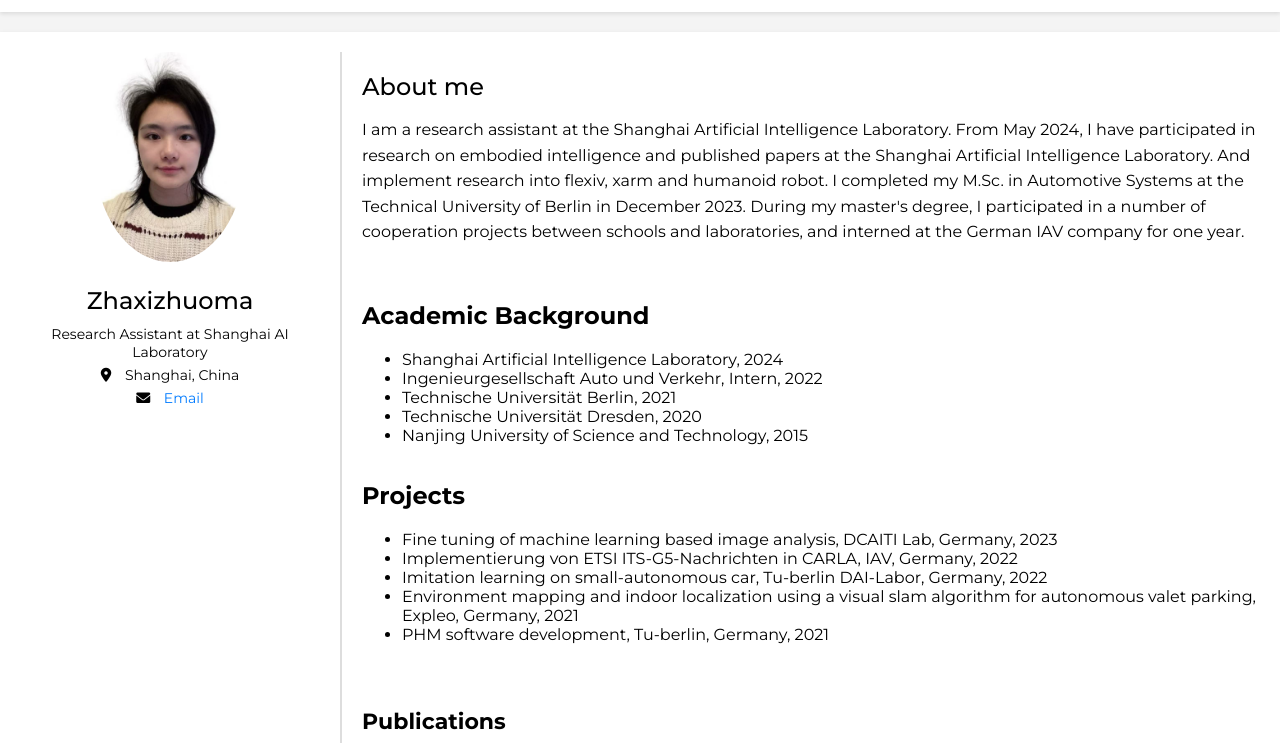
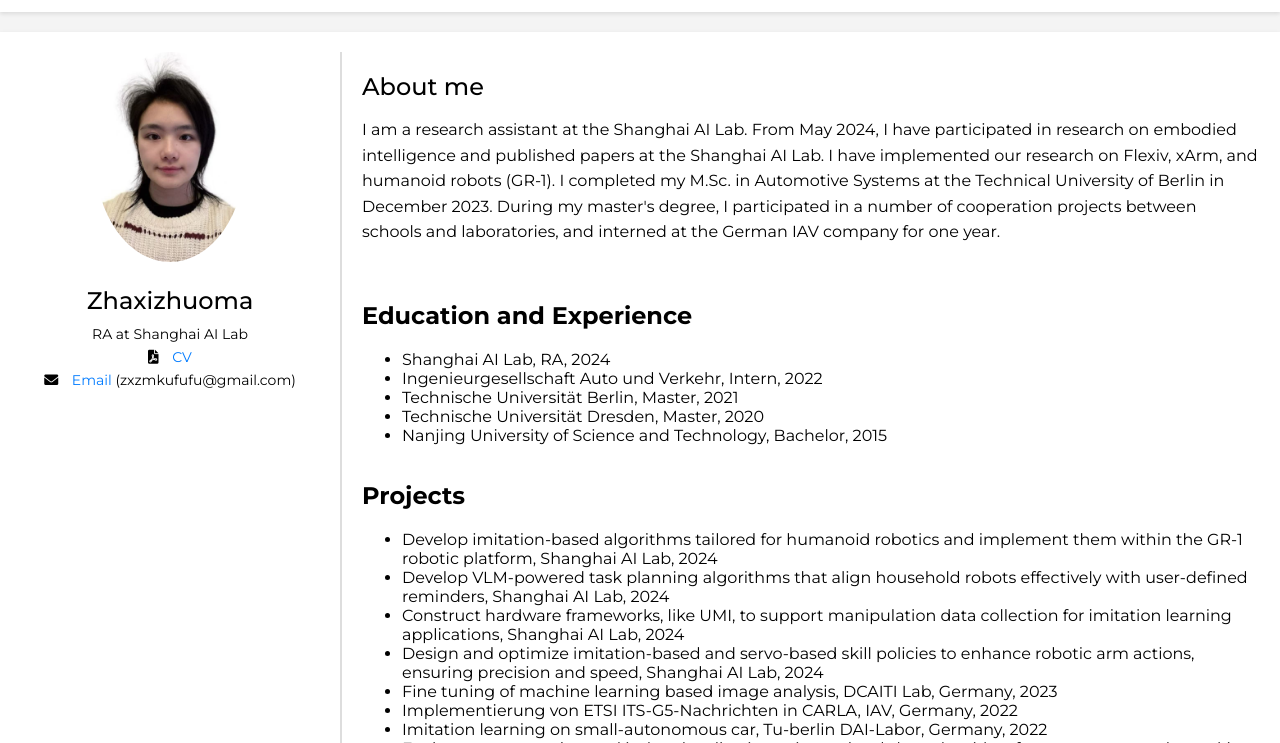
Before and after one commit to zxzm-zak/zxzm-zak.github.io, a plain HTML site: page index.html in a window 1280 px wide. Shown: the part 57-800 px from the top of the page. Drawn offline with Linux system fonts and the light colour scheme.

Commit message:
update from Yan

```diff
--- a/index.html
+++ b/index.html
@@ -183,10 +183,13 @@
         <div class="sidebar">
             <img src="img/zhaphoto.jpg" alt="Zhaxizhuoma">
             <h2>Zhaxizhuoma</h2>
-            <p>Research Assistant at Shanghai AI Laboratory</p>
-            <p><i class="fas fa-map-marker-alt"></i> Shanghai, China</p>
+            <p>RA at Shanghai AI Lab</p>
+            <!-- <p><i class="fas fa-map-marker-alt"></i> Shanghai, China</p> -->
+            <p><i class="fas fa-file-pdf"></i>
+                <a href="pdf/">CV</a>
+            </p>
             <p><i class="fas fa-envelope"></i>
-                <a href="mailto:zxzmkufufu@gmail.com">Email</a>
+                <a href="mailto:zxzmkufufu@gmail.com">Email</a>  (zxzmkufufu@gmail.com)
             </p>
         </div>
 
@@ -194,17 +197,21 @@
         <div class="main-content">
             <div class="about">
                 <h2>About me</h2>
-                <p>I am a research assistant at the Shanghai Artificial Intelligence Laboratory. From May 2024, I have participated in research on embodied intelligence and published papers at the Shanghai Artificial Intelligence Laboratory. And implement research into flexiv, xarm and humanoid robot. I completed my M.Sc. in Automotive Systems at the Technical University of Berlin in December 2023. During my master's degree, I participated in a number of cooperation projects between schools and laboratories, and interned at the German IAV company for one year.</p>
+                <p>I am a research assistant at the Shanghai AI Lab. From May 2024, I have participated in research on embodied intelligence and published papers at the Shanghai AI Lab.
+                    I have implemented our research on Flexiv, xArm, and humanoid robots (GR-1).
+                    I completed my M.Sc. in Automotive Systems at the Technical University of Berlin in December 2023.
+                    During my master's degree, I participated in a number of cooperation projects between schools and laboratories, and interned at the German IAV company for one year.
+                </p>
             </div>
 
             <div class="projects">
-                <h2>Academic Background</h2>
+                <h2>Education and Experience</h2>
                 <ul>
-                    <li>Shanghai Artificial Intelligence Laboratory, 2024</li>
+                    <li>Shanghai AI Lab, RA, 2024</li>
                     <li>Ingenieurgesellschaft Auto und Verkehr, Intern, 2022</li>
-                    <li>Technische Universität Berlin, 2021</li>
-                    <li>Technische Universität Dresden, 2020</li>
-                    <li>Nanjing University of Science and Technology, 2015</li>
+                    <li>Technische Universität Berlin, Master, 2021</li>
+                    <li>Technische Universität Dresden, Master, 2020</li>
+                    <li>Nanjing University of Science and Technology, Bachelor, 2015</li>
                 </ul>
             </div>
 
@@ -212,6 +219,14 @@
             <div class="projects">
                 <h2>Projects</h2>
                 <ul>
+                    <li>Develop imitation-based algorithms tailored for humanoid robotics and implement them within the GR-1
+                        robotic platform, Shanghai AI Lab, 2024</li>
+                    <li>Develop VLM-powered task planning algorithms that align household robots effectively with user-defined
+reminders, Shanghai AI Lab, 2024</li>
+                    <li>Construct hardware frameworks, like UMI, to support manipulation data collection for imitation learning
+    applications, Shanghai AI Lab, 2024</li>
+    <li>Design and optimize imitation-based and servo-based skill policies to enhance robotic arm actions, ensuring
+    precision and speed, Shanghai AI Lab, 2024</li>
                     <li>Fine tuning of machine learning based image analysis, DCAITI Lab, Germany, 2023</li>
                     <li>Implementierung von ETSI ITS-G5-Nachrichten in CARLA, IAV, Germany, 2022</li>
                     <li>Imitation learning on small-autonomous car, Tu-berlin DAI-Labor, Germany, 2022</li>
@@ -226,7 +241,7 @@
                 <h2>Publications</h2>
                 <!-- 第一篇文章 -->
                 <div class="publication-item">
-                    <img src="img/fastumi.jpg" alt="Fast-UMI" style="width: 100%; max-width: 160px; height: auto;">
+                    <img src="img/fastumi.jpg" alt="Fast-UMI" style="max-width: 160px; height: auto;">
                     <div class="publication-details">
                         <a href="#">Fast-UMI: A Scalable and Hardware-Independent Universal Manipulation Interface</a>
                         <p>Ziniu Wu*, Tianyu Wang*, <strong>Zhaxizhuoma*</strong>, Chuyue Guan**, Zhongjie Jia**, Shuai Liang**, Haoming Song, Delin Qu, Dong Wang, Zhigang Wang, Nieqing Cao, Yan Ding#, Bin Zhao#, Xuelong Li</p>
```
